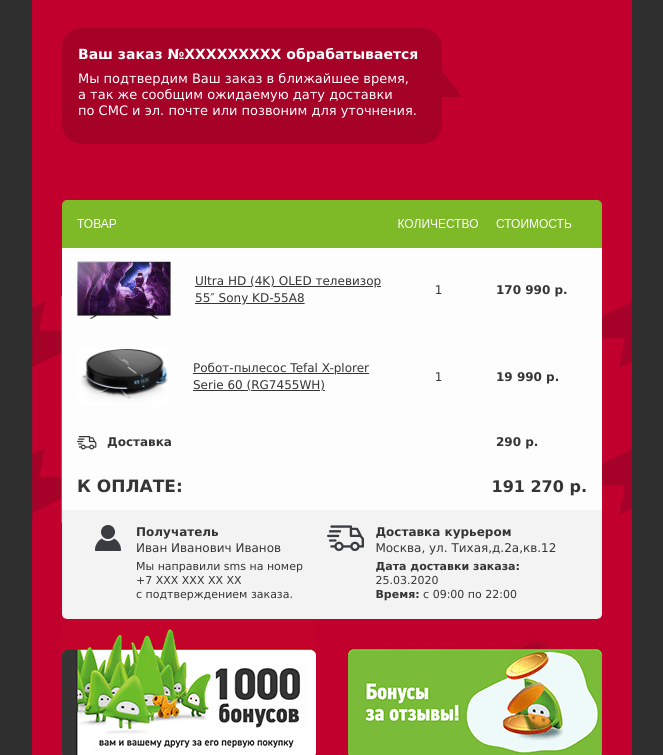
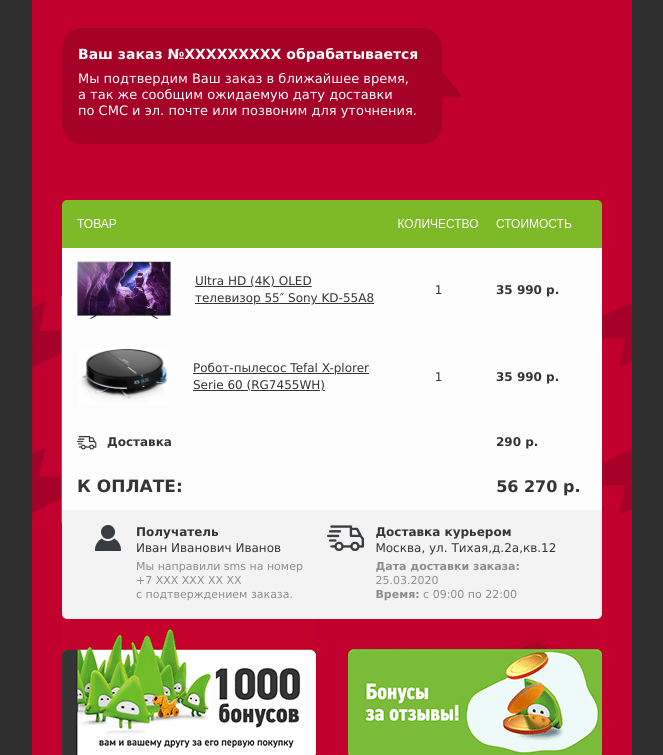
Before and after one commit to h0lloway/testmaileldorado, a plain HTML site: page index.html in a window 1280 px wide. Shown: the part 54-809 px from the top of the page, without its empty margins (308-971 px from the left). Drawn offline with Linux system fonts and the light colour scheme.

Commit message:
work updated (all ver)

```diff
--- a/index.html
+++ b/index.html
@@ -15,6 +15,9 @@
 
     @media (max-width: 535px) {
 
+      .for-mobile {
+        display: block !important;
+      }
 
       .gif-img-man,
       .display-none {
@@ -131,10 +134,6 @@
 
       .title-table-td span {
         font-size: 13px !important;
-      }
-
-      .delivery-text {
-        color: #838080 !important;
       }
 
       .padding-38 {
@@ -412,8 +411,13 @@
                                         style="border-collapse:collapse; font-size:12px; line-height:17px;">
                                         <a style="color:#353535" target="_blank"
                                           href="https://www.eldorado.ru/cat/detail/ultra-hd-4k-oled-televizor-55-sony-kd-55a8/">
-                                          <span
+                                          <span class="display-none"
                                             style="color:#353535; font-family:Verdana, Arial, Helvetica, sans-serif; font-size:12px;">
+                                            Ultra&nbsp;HD (4K) OLED
+                                            телевизор&nbsp;55&Prime; Sony KD-55A8
+                                          </span>
+                                          <span class="for-mobile"
+                                            style="display: none; color:#353535; font-family:Verdana, Arial, Helvetica, sans-serif; font-size:12px;">
                                             Ultra&nbsp;HD (4K) OLED
                                             телевизор 55&Prime; Sony KD-55A8
                                           </span>
@@ -431,7 +435,7 @@
                                 <td width="91" style="border-collapse:collapse; font-size:12px; line-height:17px">
                                   <span
                                     style="color:#353535; font-family:Verdana, Arial, Helvetica, sans-serif; font-weight:700">
-                                    170&nbsp;990&nbsp;р.
+                                    35&nbsp;990&nbsp;р.
                                   </span>
                                 </td>
                               </tr>
@@ -480,7 +484,7 @@
                                 <td width="91" style="border-collapse:collapse; font-size:12px; line-height:17px">
                                   <span
                                     style="color:#353535; font-family:Verdana, Arial, Helvetica, sans-serif; font-weight:700">
-                                    19&nbsp;990&nbsp;р.
+                                    35&nbsp;990&nbsp;р.
                                   </span>
                                 </td>
                               </tr>
@@ -536,7 +540,7 @@
                                 <td width="91" style="border-collapse:collapse; font-size:12px; line-height:17px">
                                   <span
                                     style="color:#353535; font-family:Verdana, Arial, Helvetica, sans-serif; font-size:16px; font-weight:700">
-                                    191&nbsp;270&nbsp;р.
+                                    56&nbsp;270&nbsp;р.
                                   </span>
                                 </td>
 
@@ -585,7 +589,7 @@
                                     <tr>
                                       <td style="border-collapse:collapse; padding-bottom:2px">
                                         <span class="delivery-text"
-                                          style="color:#353535; font-family:Verdana, Arial, Helvetica, sans-serif; font-size:11px; line-height:14px">
+                                          style="color:#8d8d8d; font-family:Verdana, Arial, Helvetica, sans-serif; font-size:11px; line-height:14px">
                                           Мы&nbsp;направили sms на&nbsp;номер
                                           <br> +7&nbsp;ХХХ ХХХ ХХ&nbsp;ХХ
                                           <br> с&nbsp;подтверждением заказа.
@@ -602,7 +606,8 @@
                             <table cellpadding="0" cellspacing="0"
                               style="border-collapse:collapse; mso-table-lspace:0; mso-table-rspace:0">
                               <tr>
-                                <td class="delivery-logo" width="48" style="border-collapse:collapse; vertical-align:top" valign="top">
+                                <td class="delivery-logo" width="48"
+                                  style="border-collapse:collapse; vertical-align:top" valign="top">
                                   <img src="delivery-big.png" alt="Лого доставки"
                                     style="-ms-interpolation-mode:bicubic; border:none; display:block; margin:0; outline:none; padding:0; text-decoration:none; max-width:100%">
                                 </td>
@@ -628,7 +633,7 @@
                                     <tr>
                                       <td style="border-collapse:collapse; padding-bottom:2px">
                                         <span class="delivery-text"
-                                          style="color:#353535; font-family:Verdana, Arial, Helvetica, sans-serif; font-size:11px; line-height:14px">
+                                          style="color:#8d8d8d; font-family:Verdana, Arial, Helvetica, sans-serif; font-size:11px; line-height:14px">
                                           <b>Дата доставки заказа:</b>
                                           <br> 25.03.2020
                                           <br><b>Время:</b> с&nbsp;09:00 по&nbsp;22:00
```
Also changed, not shown: work with links/index.html (+32 -19 lines).
